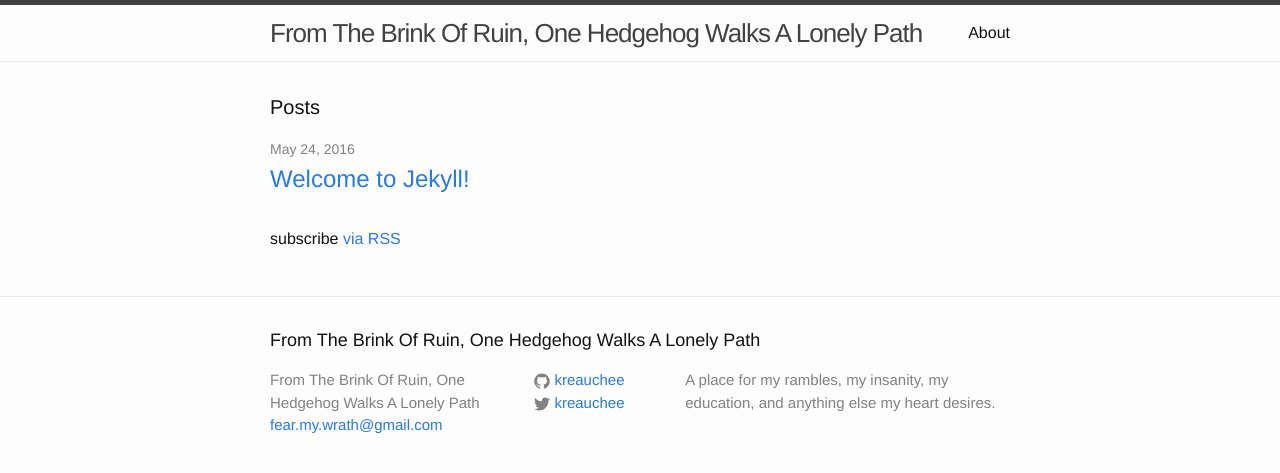
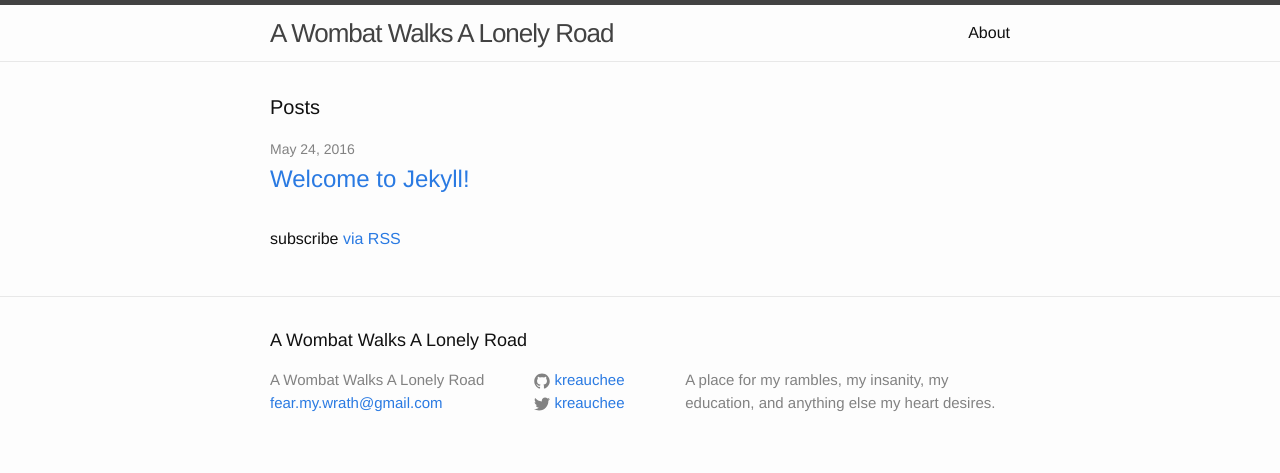
Before and after one commit to kreauchee/kreauchee.github.io, a Jekyll site: the page built from index.html, in a window 1280 px wide. Shown: the top 473 px of the page. Built offline with Jekyll 4.4.1, drawn with Linux system fonts in a browser that asks for light colours.

Commit message:
Altered Site Title

```diff
--- a/_config.yml
+++ b/_config.yml
@@ -6,7 +6,7 @@
 # 'jekyll serve'. If you change this file, please restart the server process.
 
 # Site settings
-title: From The Brink Of Ruin, One Hedgehog Walks A Lonely Path
+title: A Wombat Walks A Lonely Road
 email: fear.my.wrath@gmail.com
 description: > # this means to ignore newlines until "baseurl:"
   A place for my rambles, my insanity, my education, and anything
```
